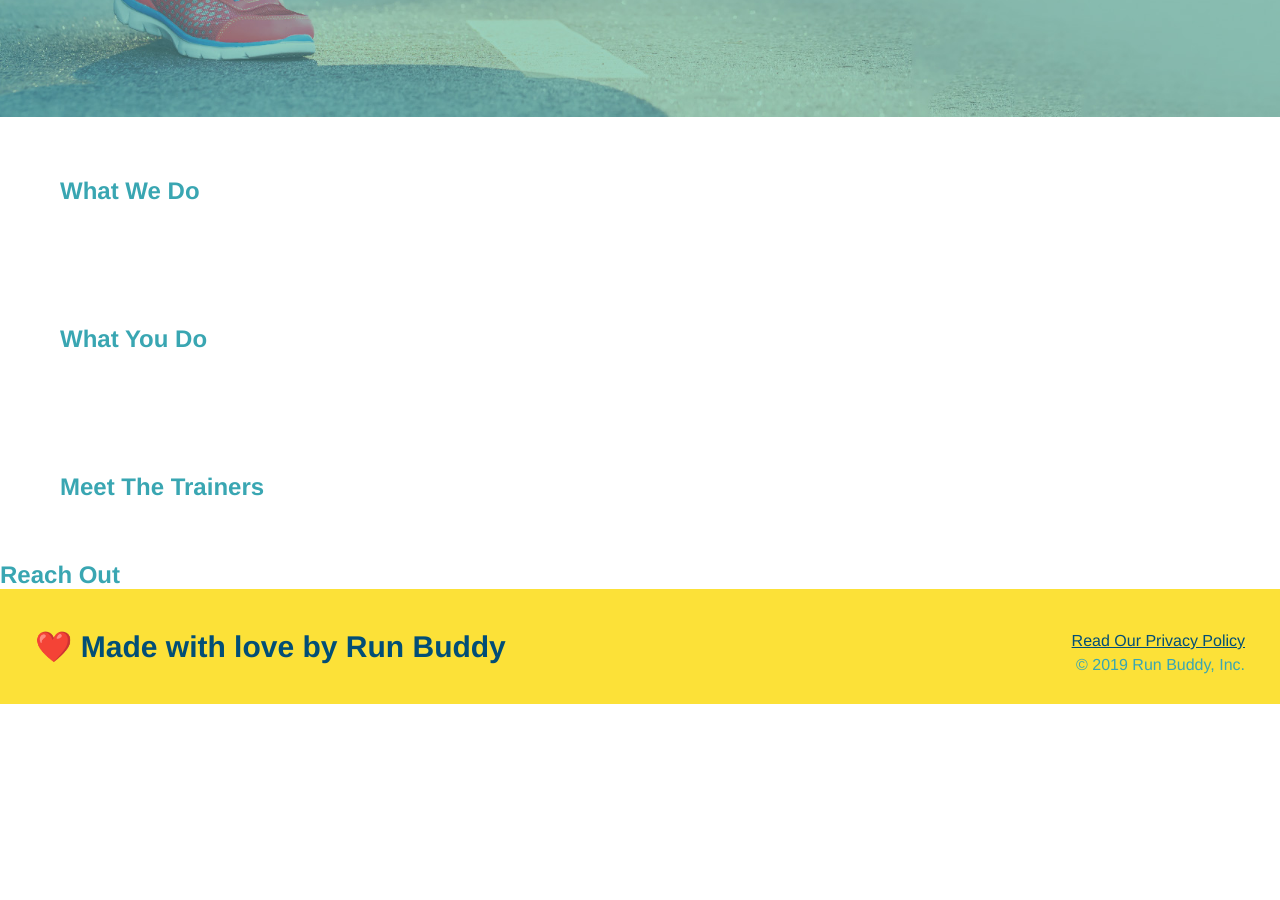
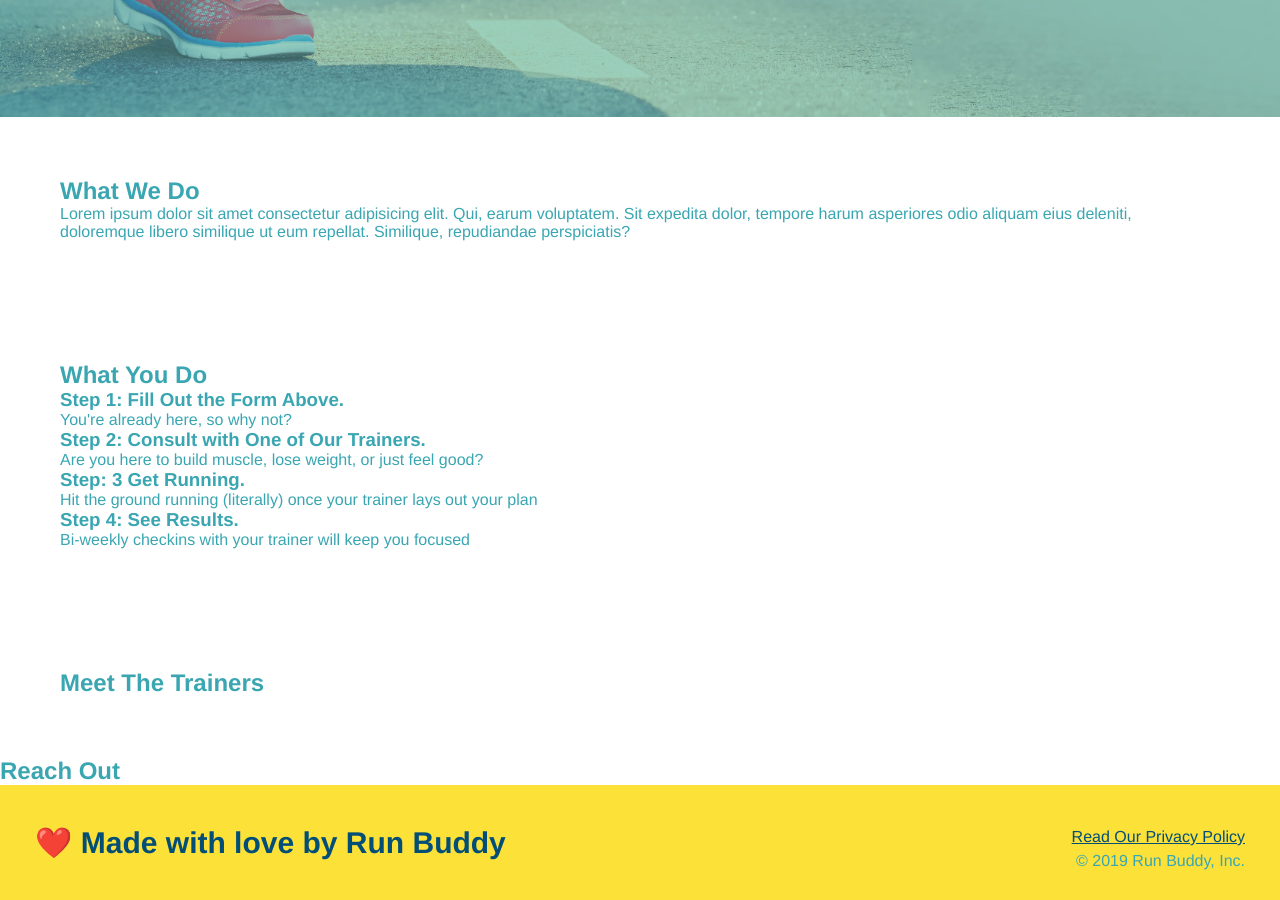
Before and after one commit to sas1300/run-buddy, a plain HTML site: page index.html in a window 1280 px wide. Shown: the part 583-1483 px from the top of the page. Before the commit the page ends 1287 px from the top, so only its background shows below. Drawn offline with Linux system fonts and the light colour scheme.

Commit message:
anchor elements

```diff
--- a/assets/css/style.css
+++ b/assets/css/style.css
@@ -6,7 +6,6 @@
 
 body {/* more on this crazy alphanumerical value in a minute! */ color: #39a6b2;font-family: Helvetica, Arial,sans-serif;}
 
-/* I am a CSS comment! */
 
 /* apply styles to <header> */
 header {
@@ -118,3 +117,5 @@ section {padding: 60px;
         padding: 10px 20px;
         font-size: 16px;
             }
+
+    /* Hero form stop */
--- a/index.html
+++ b/index.html
@@ -25,11 +25,13 @@
              <li>
                <!-- Anchor element -->
                <a href="#what-we-do">What We Do</a>
+               <section id="what-we-do"></section>
              </li>
 
              <li>
-               <a href="#what-you-do">What You Do</a>
-             </li>
+              <a href="#what-you-do">What You Do</a>
+              <section id="what-you-do"></section>
+               </li>
 
              <li>
                <a href="#your-trainers">Your Trainers</a>
@@ -93,13 +95,35 @@
 
 
       <!-- "what we do" section -->
-      <section>
+      <section class="we-do">
           <h2>What We Do</h2>
+          <p>Lorem ipsum dolor sit amet consectetur adipisicing elit. Qui, earum voluptatem. Sit expedita dolor, tempore harum asperiores odio aliquam eius deleniti, doloremque libero similique ut eum repellat. Similique, repudiandae perspiciatis?
+          </p>
       </section>
 
       <!-- "what you do" section -->
       <section>
       <h2>What You Do</h2>
+
+      <div>
+        <h3>Step 1: Fill Out the Form Above.</h3>
+        <p>You're already here, so why not?</p>
+      </div>
+
+      <div>
+          <h3>Step 2: Consult with One of Our Trainers.</h3>
+          <p>Are you here to build muscle, lose weight, or just feel good?</p>
+      </div>
+
+      <div>
+        <h3>Step: 3 Get Running.</h3>
+        <p>Hit the ground running (literally) once your trainer lays out your plan</p>
+      </div>
+
+      <div>
+        <h3>Step 4: See Results.</h3>
+        <p>Bi-weekly checkins with your trainer will keep you focused</p>
+      </div>
     </section>
 
     <!-- "meet the trainers" section -->
```
